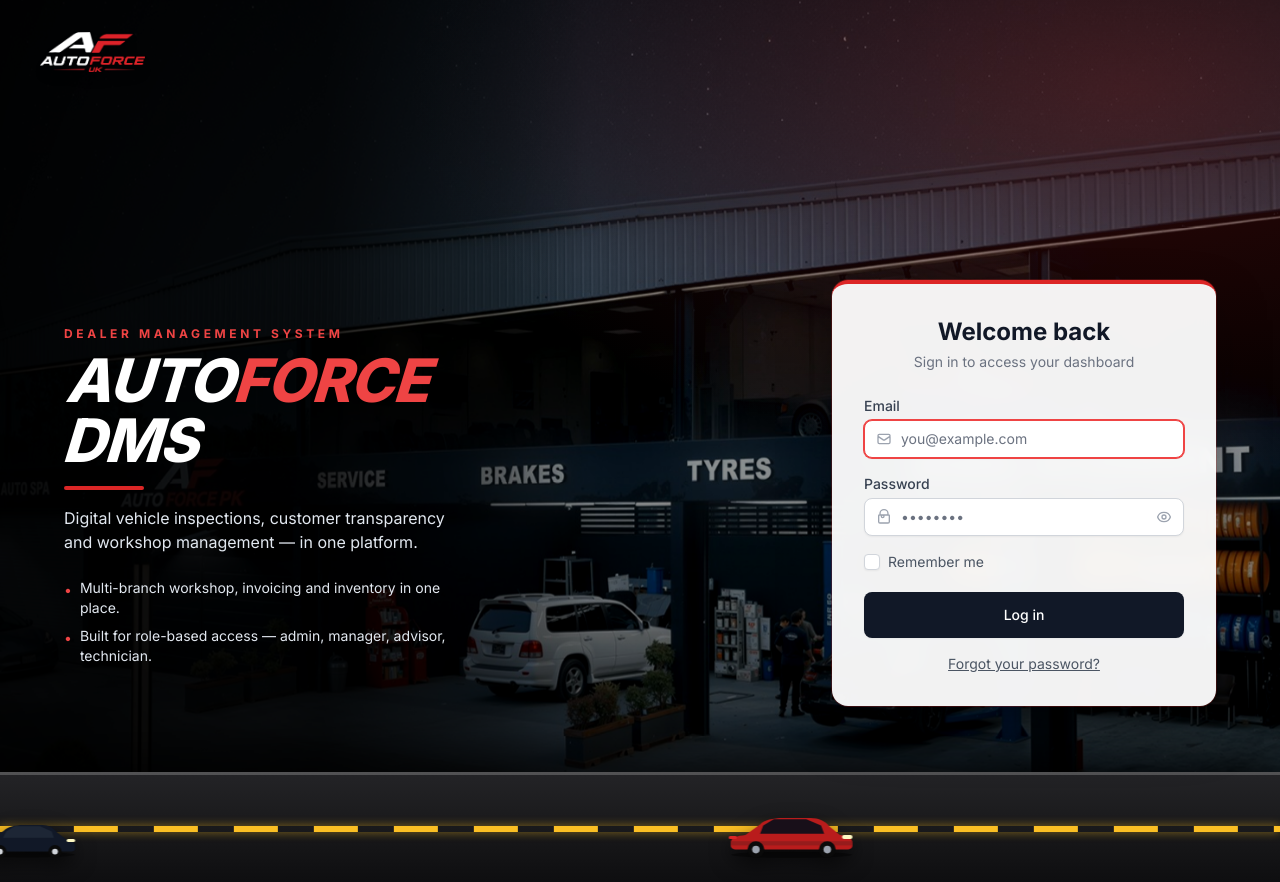
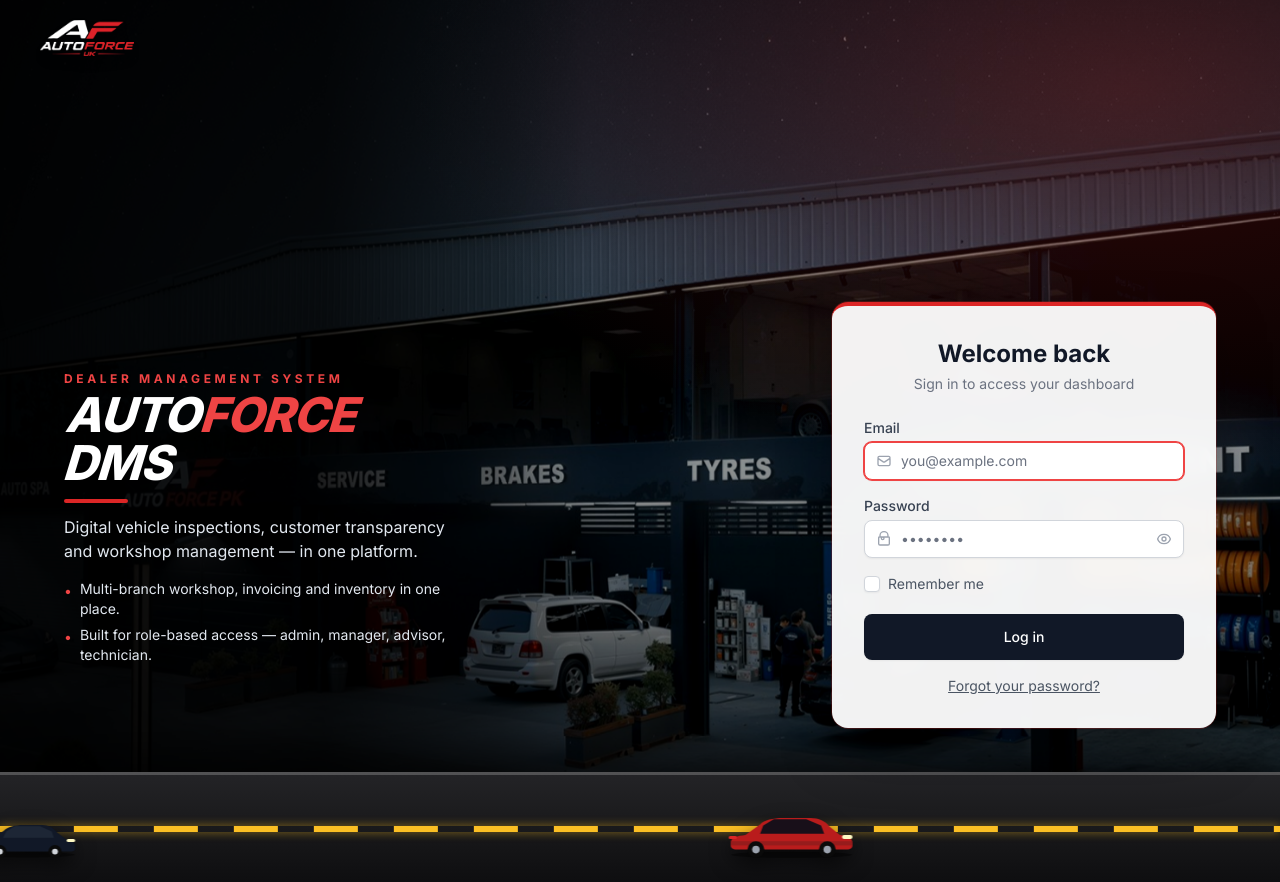
Before and after one commit to bilalfarooq000/autoforce, a Laravel app: page /login in a window 1280 px wide. Run offline with Laravel 12, Linux system fonts and the light colour scheme; style sheets or scripts are compiled from the project's sources; parts of the project's set-up code (start-up, migrations or seed data) failed here and were passed over.

Commit message:
Trim login page vertical spacing so content fits without scrolling on shorter windows
The bigger italic heading pushed total content height past common
laptop window heights (~800px), forcing a scroll to see the card and
road. Tightened logo/heading/paragraph/list spacing and sizes to
recover that room.

Co-Authored-By: Claude Sonnet 5 <noreply@anthropic.com>

```diff
--- a/resources/views/layouts/guest.blade.php
+++ b/resources/views/layouts/guest.blade.php
@@ -124,19 +124,19 @@
 
             <div class="relative z-20 min-h-screen flex flex-col">
                 <!-- Top brand strip -->
-                <div class="px-6 sm:px-10 pt-8">
-                    <img src="{{ asset('images/autoforce-logo-white.png') }}" alt="AutoForce" class="h-10 w-auto drop-shadow-lg">
+                <div class="px-6 sm:px-10 pt-5">
+                    <img src="{{ asset('images/autoforce-logo-white.png') }}" alt="AutoForce" class="h-9 w-auto drop-shadow-lg">
                 </div>
 
-                <div class="flex-1 flex items-end">
-                    <div class="w-full flex flex-col lg:flex-row items-center justify-between gap-10 px-6 sm:px-10 lg:px-16 pb-10 lg:pb-14 mb-[110px] lg:mb-[120px]">
+                <div class="flex-1 flex items-end min-h-0">
+                    <div class="w-full flex flex-col lg:flex-row items-center justify-between gap-8 px-6 sm:px-10 lg:px-16 pb-6 lg:pb-8 mb-[116px] lg:mb-[122px]">
                         <!-- Copy block -->
                         <div class="w-full lg:w-[44%] text-center lg:text-left order-2 lg:order-1">
-                            <span class="inline-block text-red-500 text-xs font-bold tracking-[0.3em] uppercase mb-2">Dealer Management System</span>
-                            <h1 class="text-5xl sm:text-6xl font-extrabold italic uppercase text-white tracking-tight leading-[0.95]" style="transform: skewX(-3deg);">Auto<span class="text-red-500">Force</span><br>DMS</h1>
-                            <div class="h-1 w-20 bg-red-600 mx-auto lg:mx-0 mt-4 mb-4 rounded-full"></div>
-                            <p class="text-base text-slate-200 max-w-sm mx-auto lg:mx-0">Digital vehicle inspections, customer transparency and workshop management — in one platform.</p>
-                            <ul class="mt-6 space-y-2 text-left max-w-sm mx-auto lg:mx-0">
+                            <span class="inline-block text-red-500 text-xs font-bold tracking-[0.3em] uppercase mb-1">Dealer Management System</span>
+                            <h1 class="text-4xl sm:text-5xl font-extrabold italic uppercase text-white tracking-tight leading-[0.95]" style="transform: skewX(-3deg);">Auto<span class="text-red-500">Force</span><br>DMS</h1>
+                            <div class="h-1 w-16 bg-red-600 mx-auto lg:mx-0 mt-3 mb-3 rounded-full"></div>
+                            <p class="text-sm sm:text-base text-slate-200 max-w-sm mx-auto lg:mx-0">Digital vehicle inspections, customer transparency and workshop management — in one platform.</p>
+                            <ul class="mt-4 space-y-1.5 text-left max-w-sm mx-auto lg:mx-0">
                                 <li class="flex items-start gap-2 text-sm text-slate-200">
                                     <span class="text-red-500 mt-0.5">&bull;</span>
                                     <span>Multi-branch workshop, invoicing and inventory in one place.</span>
```
